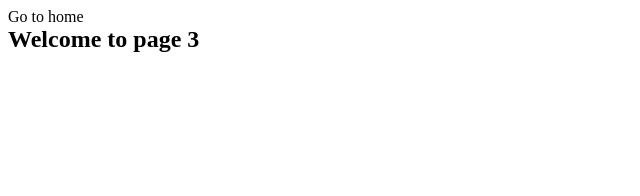
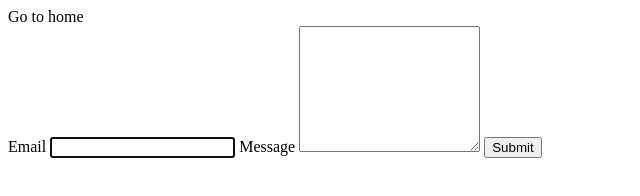
Before and after one commit to Khrystynast07/goit-js-hw-09, a plain HTML site: page 2-form.html in a window 1280 px wide. Shown: the whole page, without its empty margins (0-640 px from the left). Drawn offline with Linux system fonts and the light colour scheme.

Commit message:
Deploying to gh-pages from @ Khrystynast07/goit-js-hw-09@d7971240ab7cae82c31727428b44f5d8948bd6d7 🚀

```diff
--- a/2-form.html
+++ b/2-form.html
@@ -11,7 +11,18 @@
 <body>
     <section>
         <a href="./index.html">Go to home</a>
-        <h1>Welcome to page 3</h1>
+        <form class="feedback-form" autocomplete="off">
+            <label>
+              Email
+              <input type="email" name="email" autofocus />
+            </label>
+            <label>
+              Message
+              <textarea name="message" rows="8"></textarea>
+            </label>
+            <button type="submit">Submit</button>
+          </form>
+
     </section>
 
 </body>
--- a/2-form.js
+++ b/2-form.js
@@ -1,2 +1,2 @@
-import"./assets/styles-B4s-4mBC.js";console.log("Form");
+import"./assets/styles-B4s-4mBC.js";const t="feedback-msg",a=document.querySelector(".feedback-form"),n=a.querySelector("input"),o=a.querySelector("textarea");a.addEventListener("submit",s);n.addEventListener("input",l);o.addEventListener("textarea",onTextareaMsg);function l(e){const r=e.target.value;localStorage.setItem(t,r)}function s(e){if(e.preventDefault(),!t.email||!t.message){alert("Please, fill all fields");return}e.currentTarget.reset(),localStorage.removeItem(t)}
 //# sourceMappingURL=2-form.js.map
```
Also changed, not shown: 1 other file.
